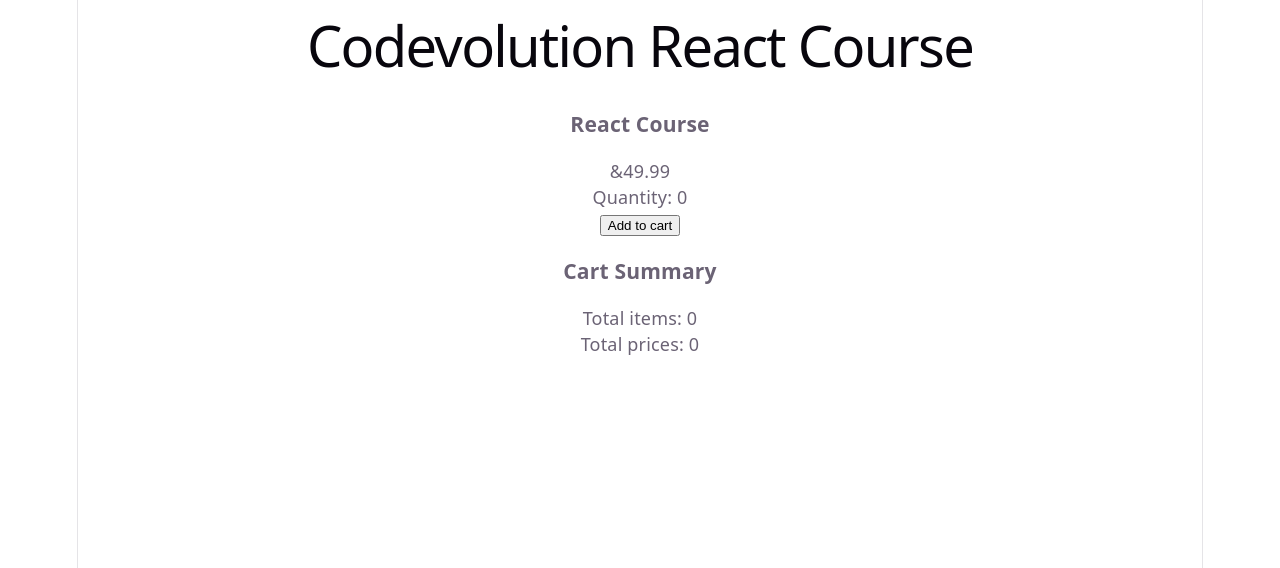
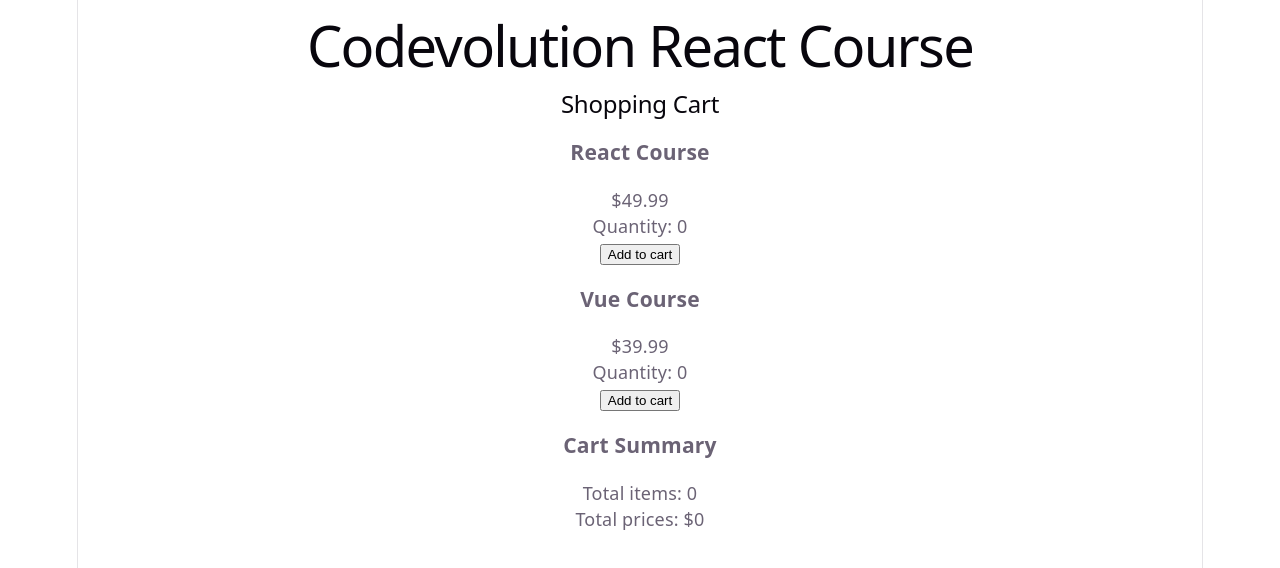
Before and after one commit to shine7on/Codevolution-ReactCourse, a React (Vite) app in the folder state-demo/: page / in a window 1280 px wide. Shown: the top 568 px of the page. Built offline with nearby package versions, Linux system fonts and the light colour scheme.

Commit message:
Add state in the parent component

```diff
--- a/state-demo/src/ShoppingCart.jsx
+++ b/state-demo/src/ShoppingCart.jsx
@@ -1,34 +1,72 @@
 import { useState } from "react";
 
 export const ShoppingCart = () => {
+
+    const [cartItems, setCartItems] = useState({
+        reactCourse: 0,
+        vueCourse: 0,
+    });
+
+    const prices = {
+        reactCourse: 49.99,
+        vueCourse: 39.99,
+    };
+
+    const handleAddReactCouse = () => {
+        setCartItems({
+            ...cartItems,
+            reactCourse: cartItems.reactCourse+1
+        });
+    };
+
+    const handleAddVueCourse = () => {
+        setCartItems({
+            ...cartItems,
+            vueCourse: cartItems.vueCourse + 1
+        });
+    };
+
     return (
         <div>
-            <ProductCard />
-            <CartSummary />
+            <h2>Shopping Cart</h2>
+            <ProductCard
+                name = 'React Course'
+                price = {prices.reactCourse}
+                quantity = {cartItems.reactCourse}
+                onAddToCart={handleAddReactCouse}
+                />
+            <ProductCard
+                name = 'Vue Course'
+                price = {prices.vueCourse}
+                quantity = {cartItems.vueCourse}
+                onAddToCart={handleAddVueCourse}
+                />
+            <CartSummary cartItems={cartItems} prices={prices}/>
         </div>
     );
 };
 
-export const ProductCard = () => {
-    const [quantity, setQuantity] = useState(0)
-
+export const ProductCard = ({name,price,quantity,onAddToCart}) => {
     return (
         <div>
-            <h3>React Course</h3>
-            <p>&49.99</p>
+            <h3>{name}</h3>
+            <p>${price}</p>
             <p>Quantity: {quantity}</p>
-            <button onClick={() => setQuantity(quantity+1)}>Add to cart</button>
+            <button onClick={onAddToCart}>Add to cart</button>
         </div>
     );
 };
 
+export const CartSummary = ({cartItems, prices}) => {
 
-export const CartSummary = () => {
+    const totalItems = cartItems.reactCourse + cartItems.vueCourse
+    const totalPrice = cartItems.reactCourse * prices.reactCourse + cartItems.vueCourse * prices.vueCourse
+
     return (
         <div>
             <h3>Cart Summary</h3>
-            <p>Total items: 0</p>
-            <p>Total prices: 0</p>
+            <p>Total items: {totalItems}</p>
+            <p>Total prices: ${totalPrice}</p>
         </div>
     );
 }
```
